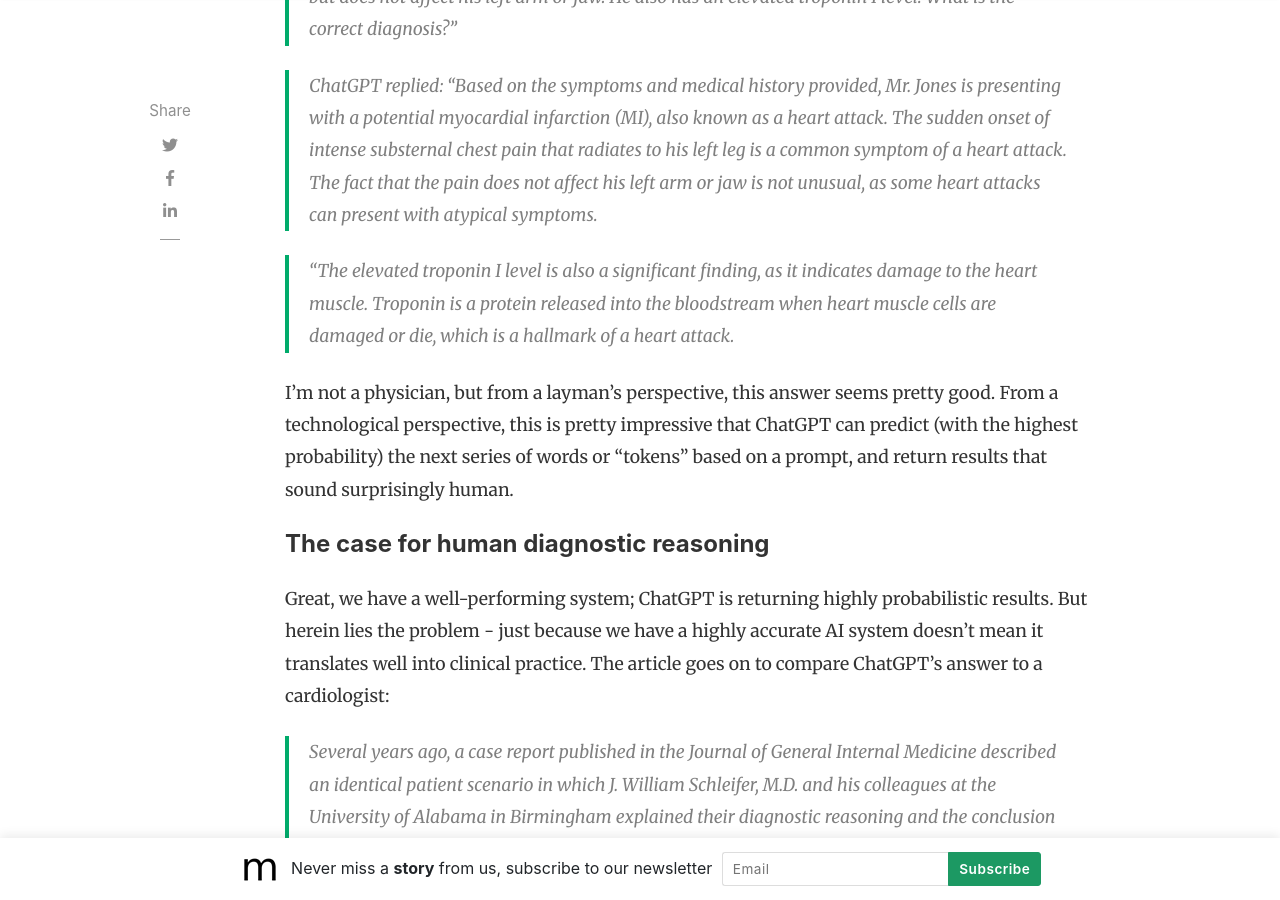
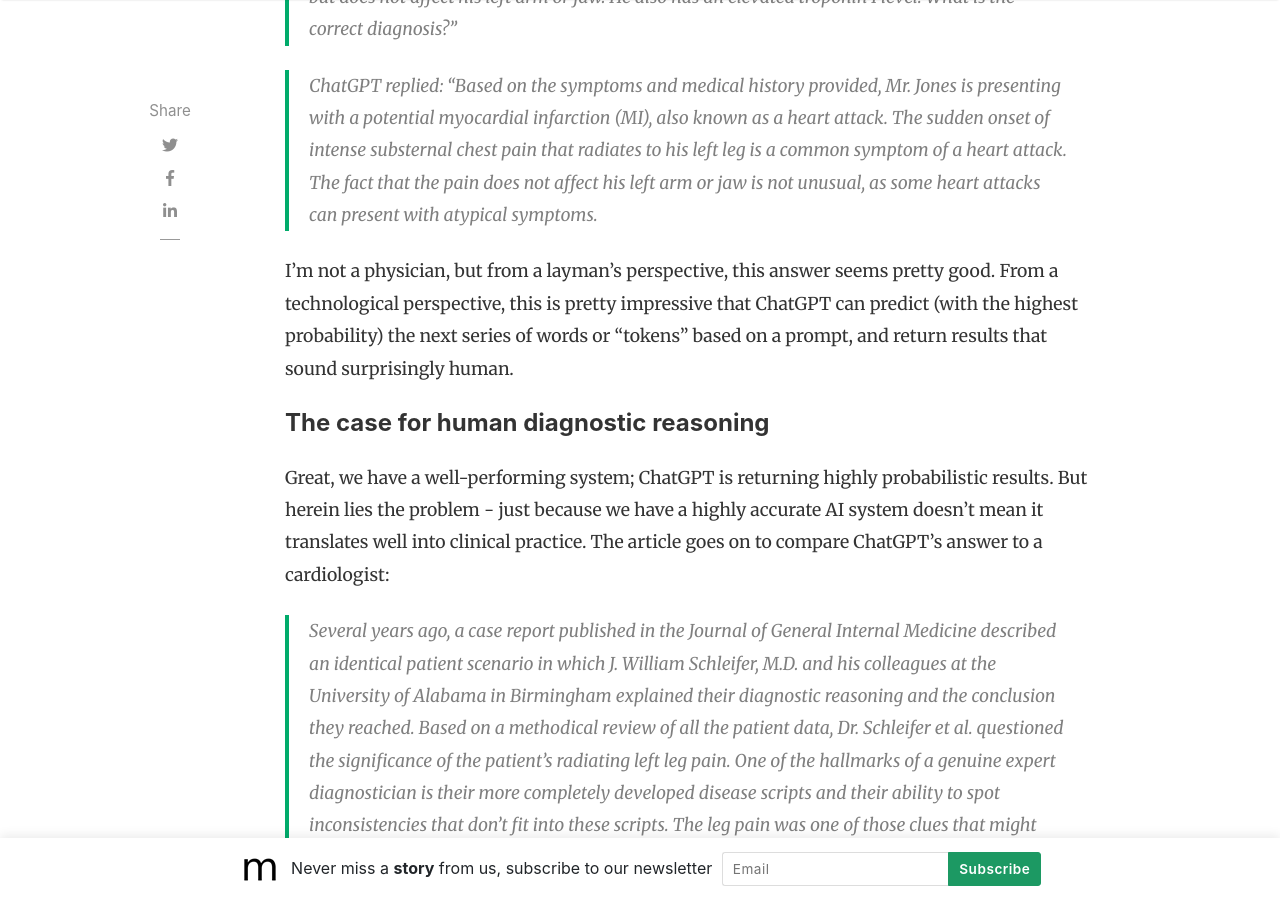
Before and after one commit to slsu0424/slsu0424.github.io, a Jekyll site: the page built from _posts/2023-06-02-test.md, in a window 1280 px wide and 900 px high, scrolled down 1806 px. Built offline with Jekyll 4.4.1, drawn with Linux system fonts in a browser that asks for light colours; nearby versions of some CDN libraries; comment, search, counter and statistics services are not loaded; some of the changed text lies outside the part shown.

Commit message:
Update 2023-06-02-test.md

```diff
--- a/_posts/2023-06-02-test.md
+++ b/_posts/2023-06-02-test.md
@@ -23,8 +23,6 @@
 > "Mr. Jones, 59 years old, with a history of hypertension, stroke, and elevated lipid levels, arrives in the ED complaining of sudden-onset intense substernal chest pain that radiates to his left leg but does not affect his left arm or jaw. He also has an elevated troponin I level. What is the correct diagnosis?"
 
 > ChatGPT replied: "Based on the symptoms and medical history provided, Mr. Jones is presenting with a potential myocardial infarction (MI), also known as a heart attack. The sudden onset of intense substernal chest pain that radiates to his left leg is a common symptom of a heart attack. The fact that the pain does not affect his left arm or jaw is not unusual, as some heart attacks can present with atypical symptoms.
-
-> “The elevated troponin I level is also a significant finding, as it indicates damage to the heart muscle. Troponin is a protein released into the bloodstream when heart muscle cells are damaged or die, which is a hallmark of a heart attack.
 
 I'm not a physician, but from a layman's perspective, this answer seems pretty good.  From a technological perspective, this is pretty impressive that ChatGPT can predict (with the highest probability) the next series of words or "tokens" based on a prompt, and return results that sound surprisingly human.
 
```
